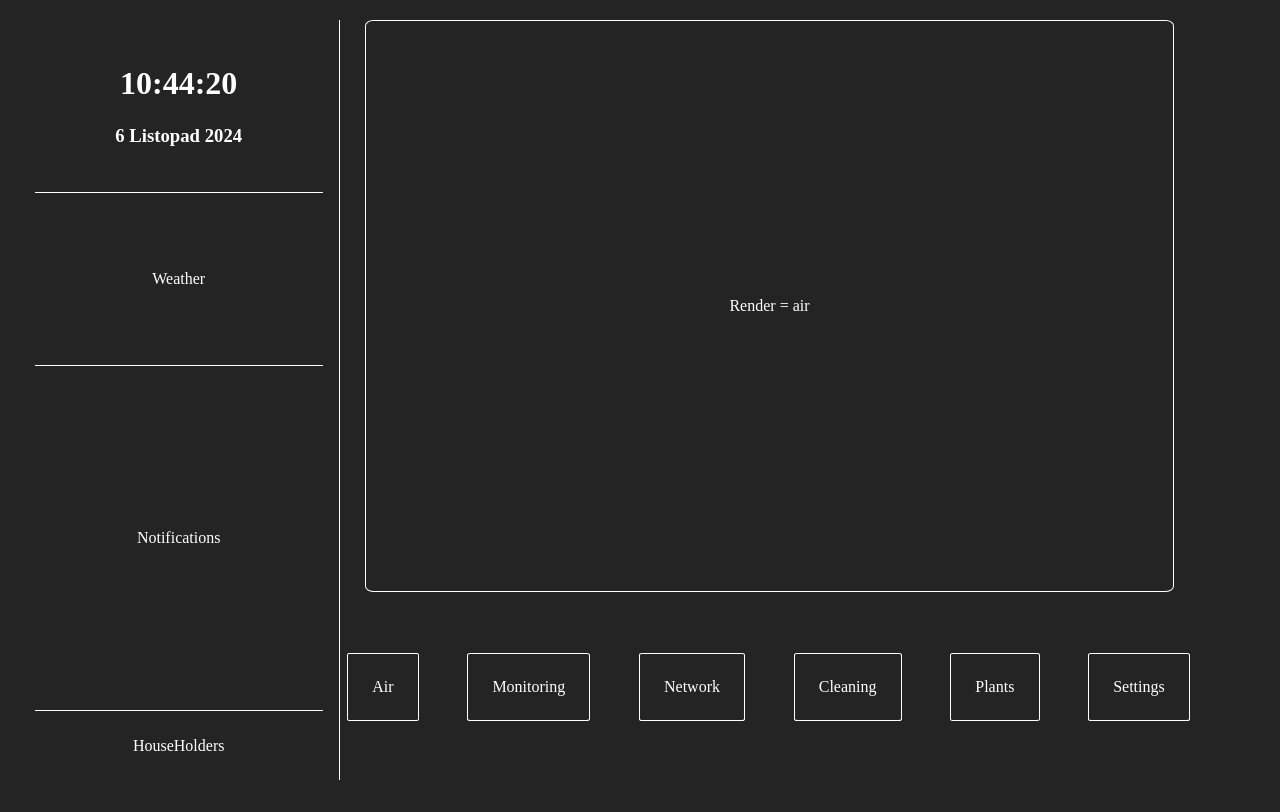
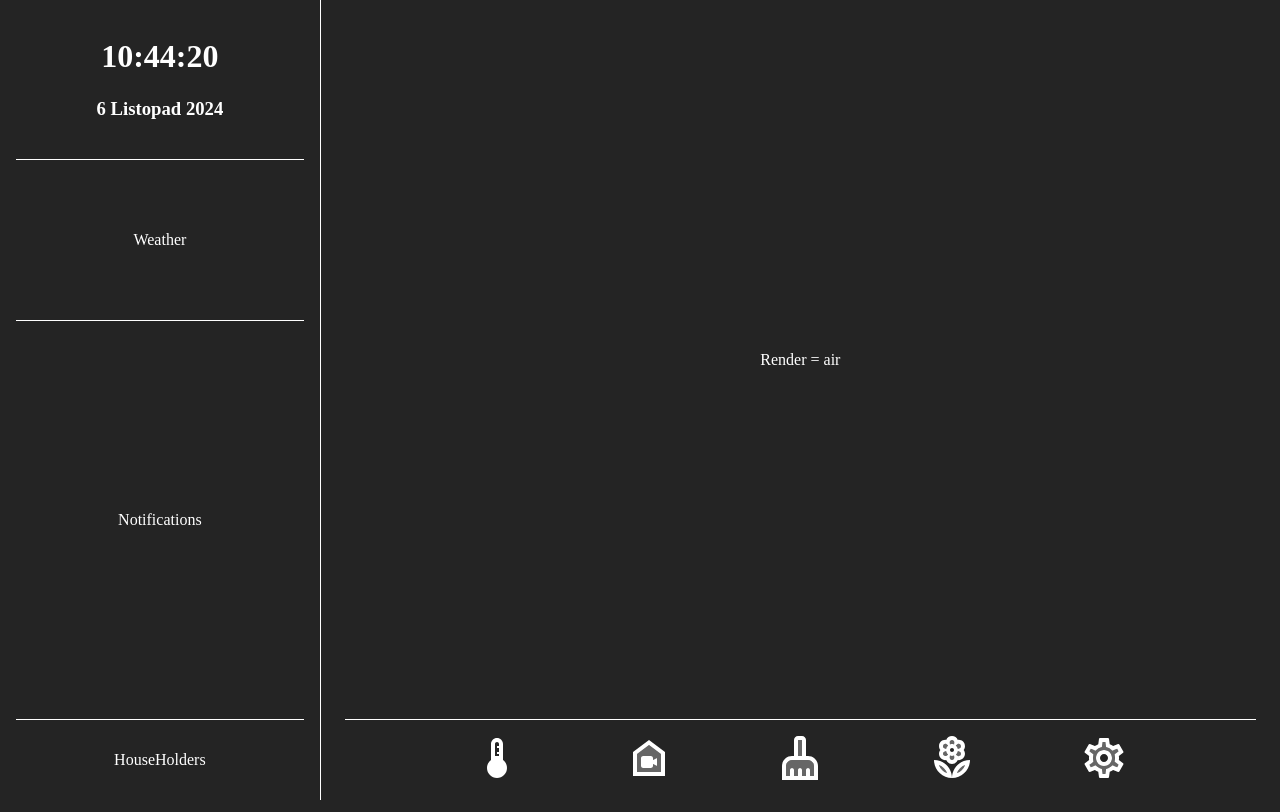
Before and after one commit to m-godlewski/boolhub, a React (Vite) app in the folder central_frontend/: page / in a window 1280 px wide. Built offline with nearby package versions, Linux system fonts and the light colour scheme.

Commit message:
BH-49 - icons added to navigation bar

```diff
--- a/central_frontend/package.json
+++ b/central_frontend/package.json
@@ -12,10 +12,12 @@
   "dependencies": {
     "@emotion/react": "^11.13.3",
     "@emotion/styled": "^11.13.0",
-    "@mui/material": "^6.1.5",
+    "@mui/icons-material": "^6.1.6",
+    "@mui/material": "^6.1.6",
     "axios": "^1.7.7",
     "react": "^18.3.1",
-    "react-dom": "^18.3.1"
+    "react-dom": "^18.3.1",
+    "react-router-dom": "^6.27.0"
   },
   "devDependencies": {
     "@eslint/js": "^9.11.1",
--- a/central_frontend/src/App.jsx
+++ b/central_frontend/src/App.jsx
@@ -1,13 +1,15 @@
-import { useState } from "react";
-import LeftPanel from "./components/LeftPanel";
-import RightPanel from "./components/RightPanel";
+import { Routes, Route } from "react-router-dom";
+import Home from "./components/Home";
+import Creator from "./components/Creator";
 
 function App() {
   return (
-    <div id="main-panel">
-      <LeftPanel />
-      <RightPanel />
-    </div>
+    <>
+      <Routes>
+        <Route path="/" element={<Home />} />
+        <Route path="/creator" element={<Creator />} />
+      </Routes>
+    </>
   );
 }
 
--- /dev/null
+++ b/central_frontend/src/components/Creator.jsx
@@ -0,0 +1,9 @@
+import React from "react";
+
+export default function Creator() {
+  return (
+    <div id="main-panel">
+        <h1>Creator</h1>
+    </div>
+  );
+}
--- /dev/null
+++ b/central_frontend/src/components/Home.jsx
@@ -0,0 +1,41 @@
+import React from "react";
+// left panel components
+import Clock from "./Clock/Clock";
+import Weather from "./Weather/Weather";
+import Notifications from "./Notifications/Notifications";
+import HouseHolders from "./HouseHolders/HouseHolders";
+// right panel components
+import RenderPattern from "./RenderPattern/RenderPattern";
+import NavigationMenu from "./NavigationMenu/NavigationMenu";
+
+export default function Home() {
+  // holding state of displayed pattern
+  const [selectedNavigation, setSelectednavigation] = React.useState("air");
+
+  // pattern content
+  let content = selectedNavigation;
+
+  // function that handles click of navigation buttons
+  function onButtonClick(selectedButton) {
+    console.log(selectedButton);
+    setSelectednavigation(selectedButton);
+  }
+
+  return (
+    <div id="main-panel">
+      <div id="left-panel">
+        <Clock />
+        <Weather />
+        <Notifications />
+        <HouseHolders />
+      </div>
+      <div id="right-panel">
+        <RenderPattern>{content}</RenderPattern>
+        <NavigationMenu
+          onButtonClick={onButtonClick}
+          selectedButton={selectedNavigation}
+        />
+      </div>
+    </div>
+  );
+}
--- a/central_frontend/src/components/LeftPanel.jsx
+++ /dev/null
@@ -1,15 +0,0 @@
-import Clock from "./Clock/Clock";
-import Weather from "./Weather/Weather";
-import Notifications from "./Notifications/Notifications";
-import HouseHolders from "./HouseHolders/HouseHolders";
-
-export default function LeftPanel() {
-  return (
-    <div id="left-panel">
-      <Clock />
-      <Weather />
-      <Notifications />
-      <HouseHolders />
-    </div>
-  );
-}
--- a/central_frontend/src/components/NavigationMenu/NavigationMenu.jsx
+++ b/central_frontend/src/components/NavigationMenu/NavigationMenu.jsx
@@ -1,28 +1,32 @@
 import NavigationMenuTile from "./NavigationMenuTile";
+import DeviceThermostatTwoToneIcon from "@mui/icons-material/DeviceThermostatTwoTone";
+import CameraIndoorTwoToneIcon from "@mui/icons-material/CameraIndoorTwoTone";
+import CleaningServicesTwoToneIcon from "@mui/icons-material/CleaningServicesTwoTone";
+import LocalFloristTwoToneIcon from "@mui/icons-material/LocalFloristTwoTone";
+import SettingsTwoToneIcon from "@mui/icons-material/SettingsTwoTone";
 
 export default function NavigationMenu({ onButtonClick, selectedButton }) {
   return (
     <div id="navigation-menu">
-      <NavigationMenuTile onClick={() => onButtonClick("air")} title="Air" />
+      <NavigationMenuTile
+        onClick={() => onButtonClick("air")}
+        icon={<DeviceThermostatTwoToneIcon sx={{ fontSize: "6vh" }} />}
+      />
       <NavigationMenuTile
         onClick={() => onButtonClick("monitoring")}
-        title="Monitoring"
-      />
-      <NavigationMenuTile
-        onClick={() => onButtonClick("network")}
-        title="Network"
+        icon={<CameraIndoorTwoToneIcon sx={{ fontSize: "6vh" }} />}
       />
       <NavigationMenuTile
         onClick={() => onButtonClick("cleaning")}
-        title="Cleaning"
+        icon={<CleaningServicesTwoToneIcon sx={{ fontSize: "6vh" }} />}
       />
       <NavigationMenuTile
         onClick={() => onButtonClick("plants")}
-        title="Plants"
+        icon={<LocalFloristTwoToneIcon sx={{ fontSize: "6vh" }} />}
       />
       <NavigationMenuTile
         onClick={() => onButtonClick("settings")}
-        title="Settings"
+        icon={<SettingsTwoToneIcon sx={{ fontSize: "6vh" }} />}
       />
     </div>
   );
--- a/central_frontend/src/components/NavigationMenu/NavigationMenuTile.jsx
+++ b/central_frontend/src/components/NavigationMenu/NavigationMenuTile.jsx
@@ -1,7 +1,7 @@
-export default function NavigationMenuTile({ title, onClick }) {
+export default function NavigationMenuTile({ onClick, icon }) {
   return (
     <div className="navigation-menu-tile" onClick={onClick}>
-      {title}
+      {icon}
     </div>
   );
 }
--- a/central_frontend/src/components/RightPanel.jsx
+++ /dev/null
@@ -1,26 +0,0 @@
-import React from "react";
-import RenderPattern from "./RenderPattern/RenderPattern";
-import NavigationMenu from "./NavigationMenu/NavigationMenu";
-
-export default function RightPanel() {
-  //
-  const [selectedNavigation, setSelectednavigation] = React.useState("air");
-
-  //
-  let content = selectedNavigation;
-
-  //
-  function onButtonClick(selectedButton) {
-    console.log(selectedButton);
-    setSelectednavigation(selectedButton);
-  }
-  return (
-    <div id="right-panel">
-      <RenderPattern>{content}</RenderPattern>
-      <NavigationMenu
-        onButtonClick={onButtonClick}
-        selectedButton={selectedNavigation}
-      />
-    </div>
-  );
-}
--- a/central_frontend/src/index.css
+++ b/central_frontend/src/index.css
@@ -5,6 +5,7 @@ body {
   padding: 0;
   background-color: #242424;
   color: white;
+  overflow: hidden;
 }
 
 /* Panels */
@@ -21,8 +22,7 @@ body {
 
 #left-panel {
   width: 25%;
-  height: 95%;
-  margin: 0.5% 1% 0.5% 0.5%;
+  height: 100%;
   display: flex;
   flex-direction: column;
   align-items: center;
@@ -32,7 +32,7 @@ body {
 
 #clock {
   width: 90%;
-  height: 25%;
+  height: 20%;
   display: flex;
   flex-direction: column;
   align-items: center;
@@ -43,7 +43,7 @@ body {
 
 #weather {
   width: 90%;
-  height: 25%;
+  height: 20%;
   display: flex;
   align-items: center;
   justify-content: center;
@@ -71,24 +71,26 @@ body {
 /* Right Panel */
 
 #right-panel {
-  width: 70%;
-  height: 95%;
-  margin: 0.5% 0.5% 0.5% 1%;
+  width: 75%;
+  height: 100%;
+  display: flex;
+  flex-direction: column;
+  align-items: center;
+  justify-content: center;
 }
 
 #render-pattern {
-  width: 90%;
-  height: 75%;
+  width: 95%;
+  height: 90%;
   display: flex;
   align-items: center;
   justify-content: center;
-  border: 1px solid white;
-  border-radius: 1%;
+  border-bottom: 1px solid white;
 }
 
 #navigation-menu {
   width: 90%;
-  height: 25%;
+  height: 10%;
   display: flex;
   align-items: center;
   justify-content: center;
@@ -99,10 +101,7 @@ body {
 }
 
 .navigation-menu-tile {
-  width: 15%;
+  width: auto;
   margin: 3%;
   padding: 3%;
-  text-align: center;
-  border-radius: 3%;
-  border: 1px solid white;
 }
--- a/central_frontend/src/main.jsx
+++ b/central_frontend/src/main.jsx
@@ -1,10 +1,13 @@
 import { StrictMode } from "react";
 import { createRoot } from "react-dom/client";
+import { BrowserRouter } from "react-router-dom";
 import App from "./App.jsx";
 import "./index.css";
 
 createRoot(document.getElementById("root")).render(
   <StrictMode>
-    <App />
+    <BrowserRouter>
+      <App />
+    </BrowserRouter>
   </StrictMode>
 );
```
Also changed, not shown: 2 other files (tests, documents, lock files or other folders).
